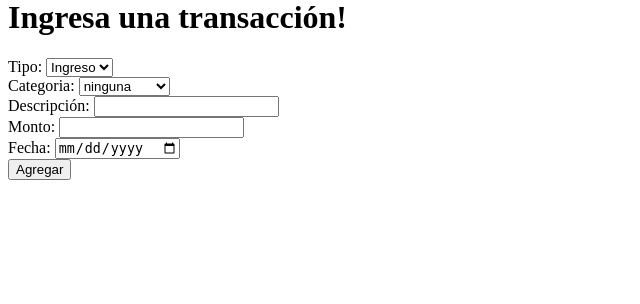
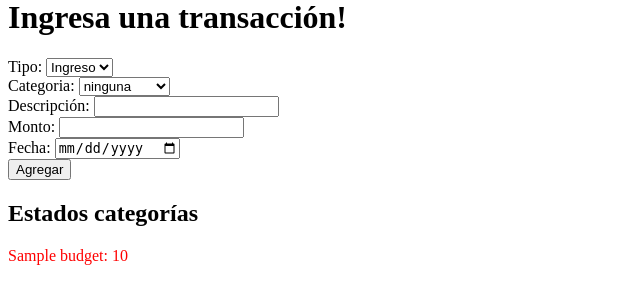
Before and after one commit to DCC-CC4401/2023-1-Grupo-2, a Django app: template finanzapp_proj/finanzapp/templates/index.html in a window 1280 px wide. Shown: the part 146-450 px from the top of the page, without its empty margins (0-640 px from the left). Run offline with Django 4.2, Linux system fonts and the light colour scheme; data comes from the database, SQL or seed files in the repository; both versions use the stored data as it was after the commit; tables that the repository leaves empty hold one stand-in row (values such as "Sample post"); the template is opened without the code that fills it: values that come from a table or form of the project are taken from there, most other values are stand-ins (such as "Sample title", 1, 10 or a date in 2020).

Commit message:
add category status on index

```diff
--- a/finanzapp_proj/finanzapp/templates/index.html
+++ b/finanzapp_proj/finanzapp/templates/index.html
@@ -28,5 +28,17 @@
     <label for="date">Fecha:</label>
     <input type="date" name="date" value="{{ today }}" required><br>
     <input type="submit" value="Agregar">
+
+    <div>
+        <h2>Estados categorías</h2>
+        {% for budget in budgets %}
+            {% if budget.valid %}
+                <p style="color:LimeGreen;">{{budget.name}}: {{budget.amount}}</p>
+            {% else %}
+                <p style="color:red;">{{budget.name}}: {{budget.amount}}</p>
+            {% endif %}
+        {% endfor %}
+    </div>
+
 </form>
 {% endblock %}
--- a/finanzapp_proj/finanzapp/views.py
+++ b/finanzapp_proj/finanzapp/views.py
@@ -70,8 +70,8 @@ def saldo_categoría(user_id, cat):
     budget = cat.budget
     depositos = Transaction.objects.filter(user_id=user_id, type='deposit', category=cat).aggregate(Sum('amount'))['amount__sum'] or 0
     gastos = Transaction.objects.filter(user_id=user_id, type='spend', category=cat).aggregate(Sum('amount'))['amount__sum'] or 0
-    saldo = budget + depositos - gastos
-    return [cat.name, saldo]
+    saldo = depositos - gastos
+    return {'name': cat.name, 'amount': saldo, 'valid': (saldo >= -budget)}
 
 def index(request):
     # Cuando se carga la página
```
Also changed, not shown: finanzapp_proj/db.sqlite3.
